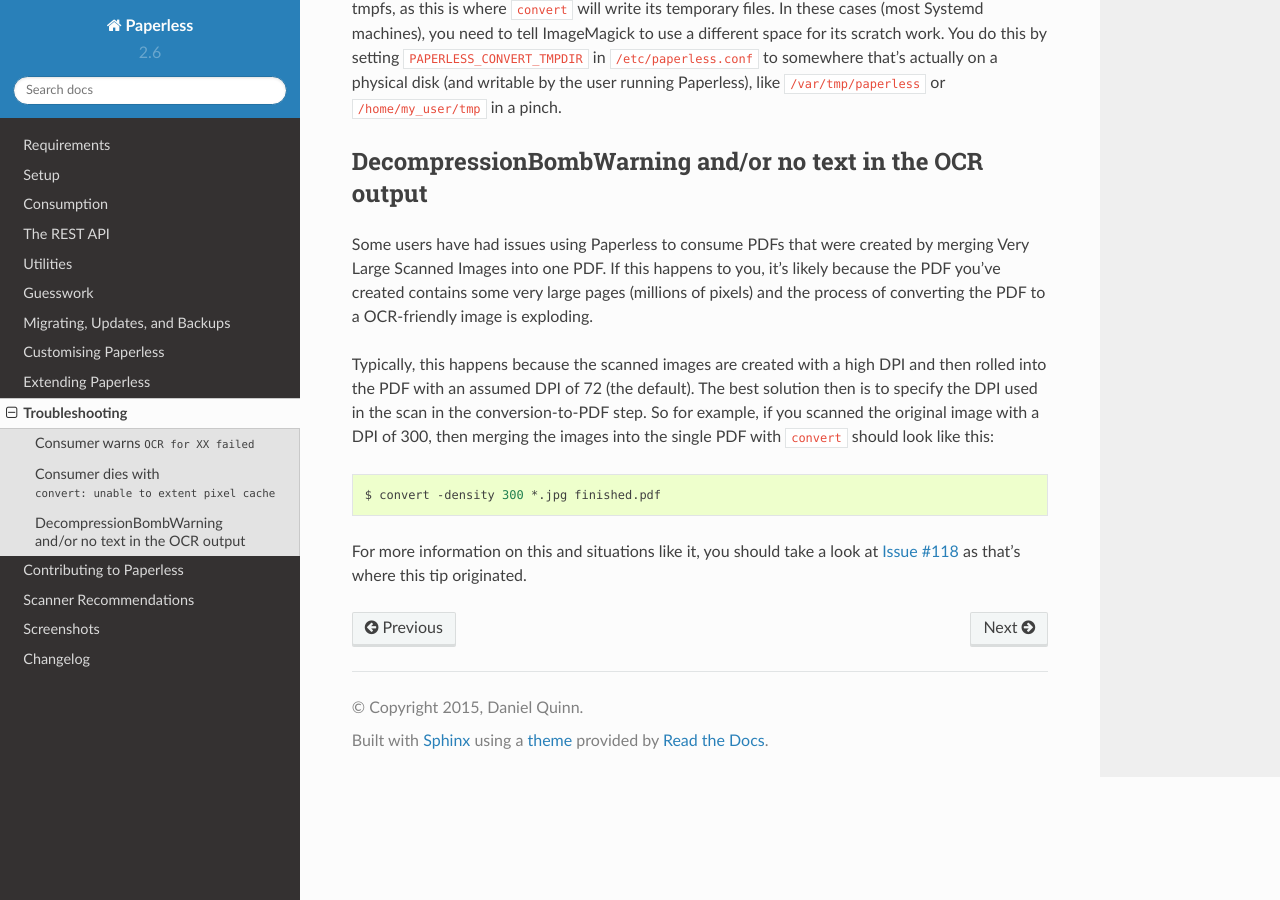
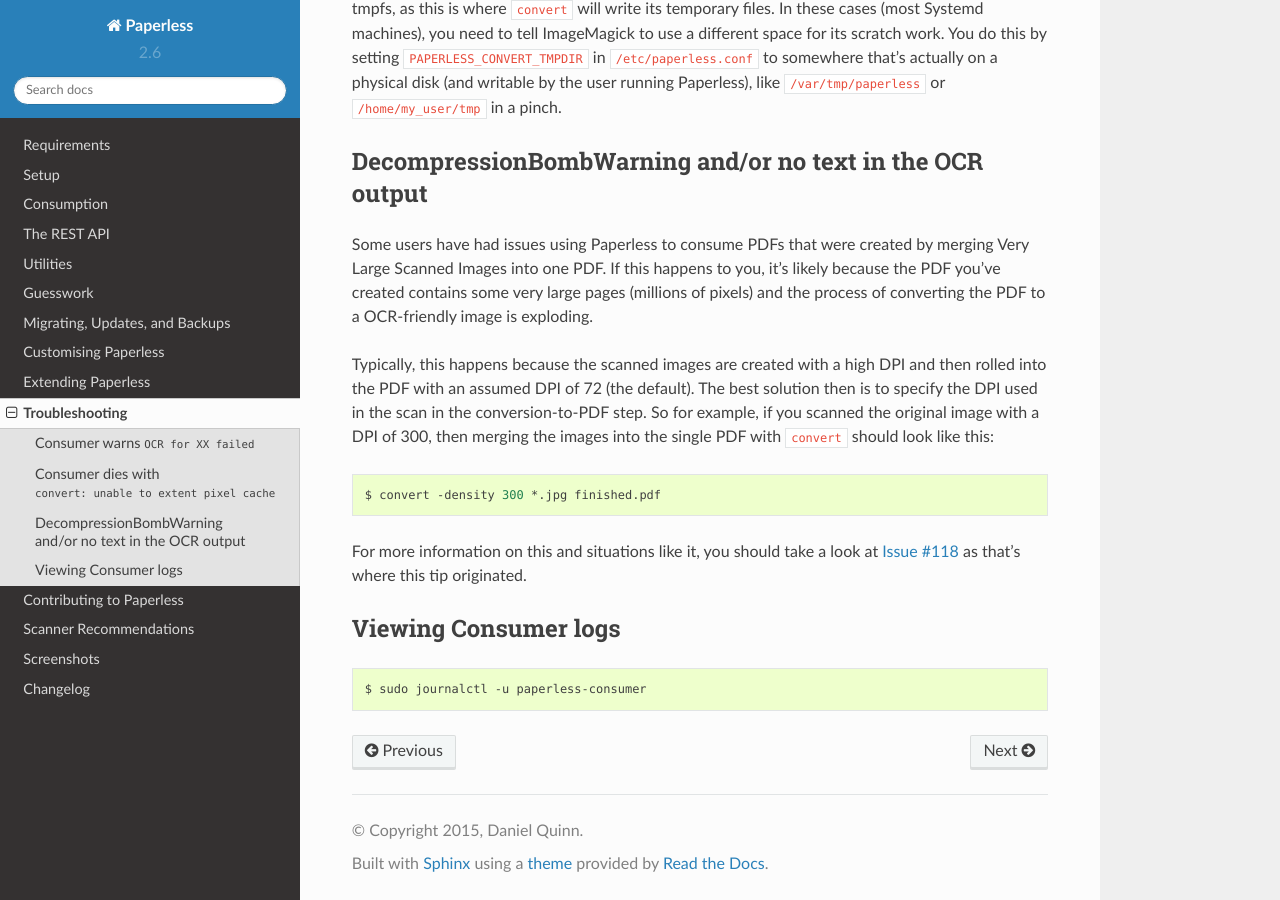
Before and after one commit to repoRangee/Large-scale, a Sphinx documentation site: the page built from docs/troubleshooting.rst, in a window 1280 px wide and 900 px high, scrolled down 829 px. Built offline with Sphinx 7.4.7 and the Read the Docs theme 2.0.0, drawn with Linux system fonts in a browser that asks for light colours; formulas are drawn with MathJax 3.

Commit message:
Troubleshooting: Viewing Consumer logs

```diff
--- a/docs/troubleshooting.rst
+++ b/docs/troubleshooting.rst
@@ -73,3 +73,14 @@ For more information on this and situations like it, you should take a look
 at `Issue #118`_ as that's where this tip originated.
 
 .. _Issue #118: https://github.com/danielquinn/paperless/issues/118
+
+
+.. _troubleshooting-consumerlogs
+
+
+Viewing Consumer logs
+---------------------
+
+.. code:: bash
+
+    $ sudo journalctl -u paperless-consumer
```
